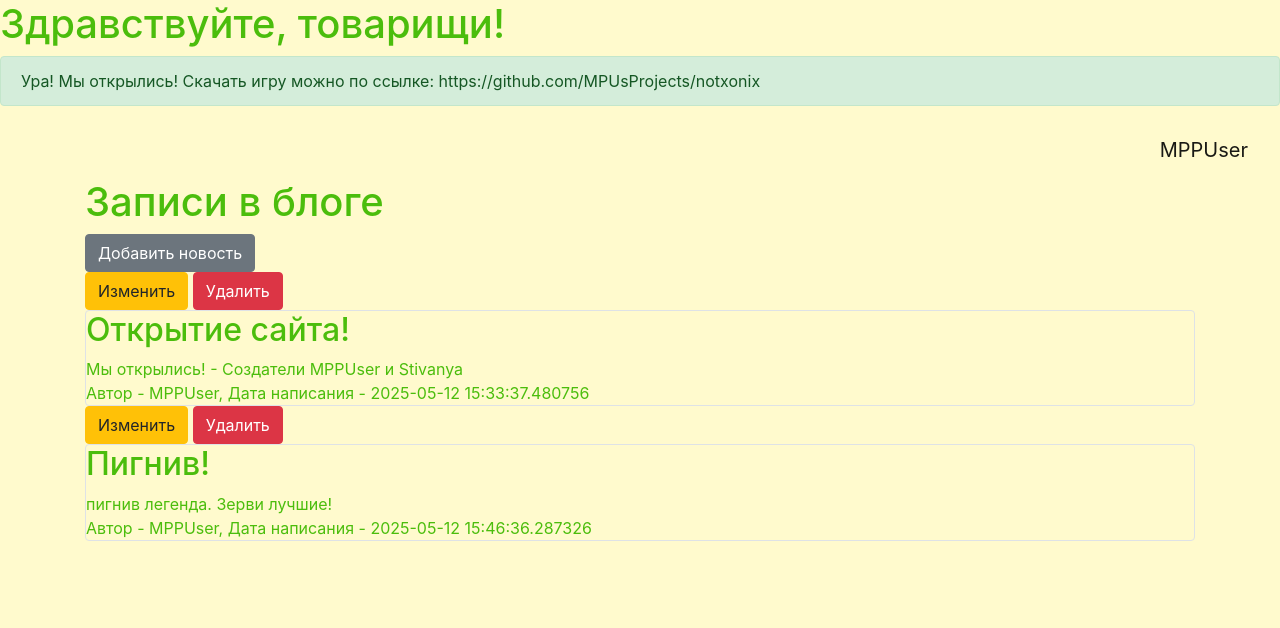
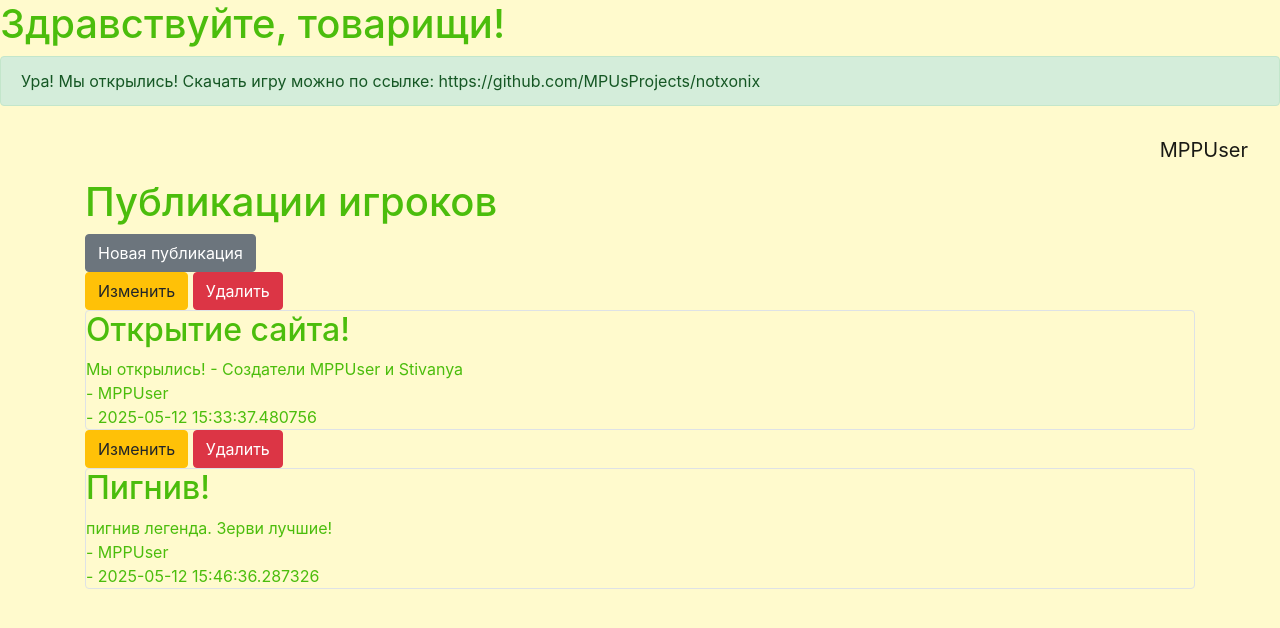
Before and after one commit to MPUsProjects/notxonix_web, a Flask app: page / in a window 1280 px wide. Shown: the top 628 px of the page. Run offline with Flask 3, Linux system fonts and the light colour scheme; a user stored in the database is signed in; data comes from the database, SQL or seed files in the repository; both versions use the stored data as it was after the commit; some libraries are stand-ins or nearby versions.

Commit message:
Небольшие визуальные изменения интерфейса сайта

```diff
--- a/templates/index_day.html
+++ b/templates/index_day.html
@@ -1,9 +1,9 @@
 {% extends "base_day.html" %}
 
 {% block content %}
-<h1>Записи в блоге</h1>
+<h1>Публикации игроков</h1>
 {% if current_user.is_authenticated %}
-    <a href="news" class="btn btn-secondary">Добавить новость</a>
+    <a href="news" class="btn btn-secondary">Новая публикация</a>
 {% endif %}
 {% for item in news%}
 {% if current_user.is_authenticated and current_user == item.user %}
@@ -28,7 +28,9 @@
         {{item.content}}
     </div>
     <div>
-        Автор - {{item.user.name}}, Дата написания - {{item.created_date}}
+        - {{item.user.name}}
+        <br>
+        - {{item.created_date}}
     </div>
 </div>
 {% endfor %}
--- a/templates/news_day.html
+++ b/templates/news_day.html
@@ -1,7 +1,7 @@
 {% extends "base_day.html" %}
 
 {% block content %}
-<h1>Добавление новости</h1>
+<h1>Новая публикация</h1>
 <form action="" method="post">
     {{ form.hidden_tag() }}
     <p>
--- a/templates/news_night.html
+++ b/templates/news_night.html
@@ -1,7 +1,7 @@
 {% extends "base_night.html" %}
 
 {% block content %}
-<h1>Добавление новости</h1>
+<h1>Новая публикация</h1>
 <form action="" method="post">
     {{ form.hidden_tag() }}
     <p>
```
Also changed, not shown: templates/index_night.html (+5 -3 lines), assets/db/data.db.
